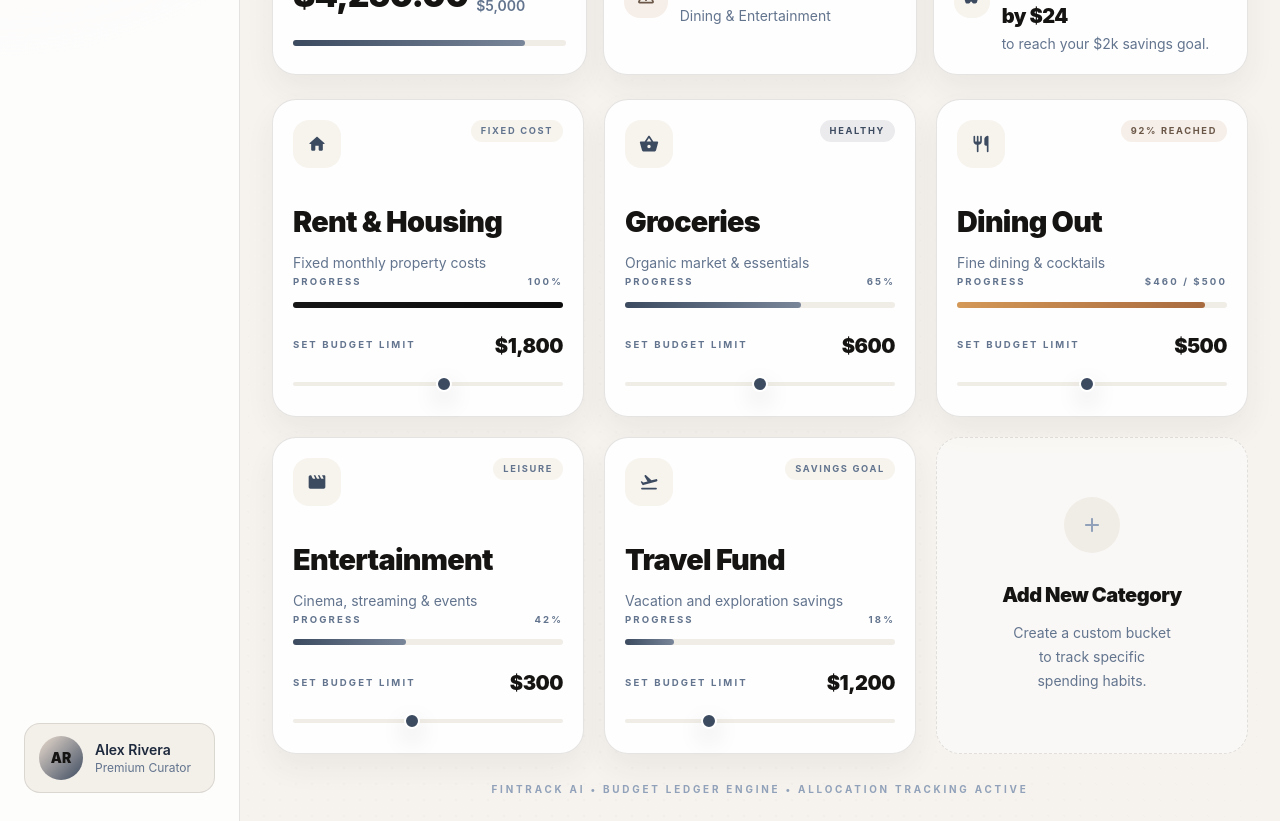
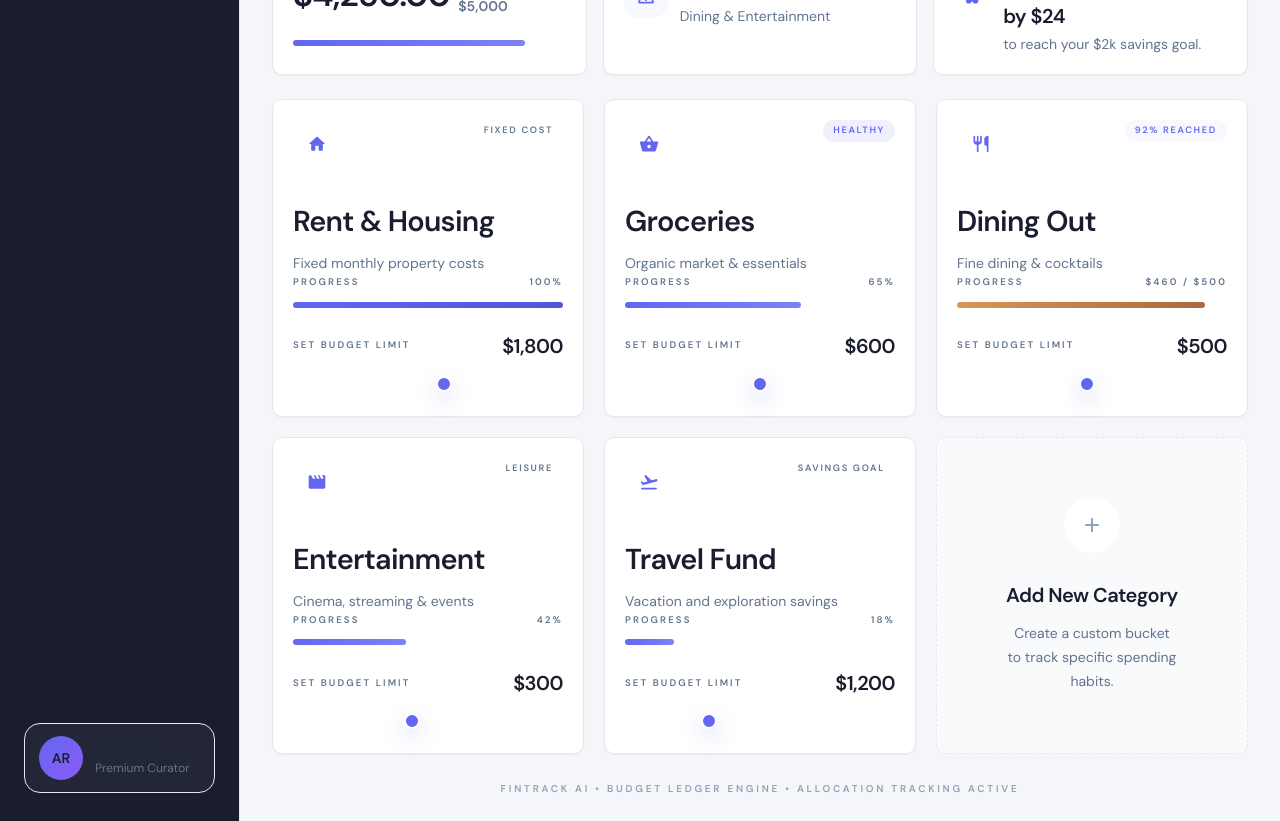
Before and after one commit to Chu29/fintrack-ai, a React (Vite) app in the folder client/: page /categories in a window 1280 px wide. Shown: the part 360-1181 px from the top of the page. Built offline with nearby package versions, Linux system fonts and the light colour scheme.

Commit message:
feat: update dashboard theme colors and shadows for improved UI consistency

```diff
--- a/client/src/index.css
+++ b/client/src/index.css
@@ -1,84 +1,94 @@
+@import url('https://fonts.googleapis.com/css2?family=DM+Sans:wght@400;500;600&display=swap');
 @import 'tailwindcss';
 
 @theme {
-  --color-dashboard-page: #f6f3ee;
-  --color-dashboard-sidebar: rgb(255 255 255 / 0.82);
-  --color-dashboard-card: rgb(255 255 255 / 0.92);
-  --color-dashboard-elevated: rgb(255 255 255 / 0.95);
-  --color-dashboard-inner: rgb(247 244 238 / 0.96);
-  --color-dashboard-profile: rgb(243 239 232 / 0.94);
-  --color-dashboard-control: rgb(240 236 229 / 0.96);
-  --color-dashboard-segmented: #e7e2d9;
+  --color-dashboard-page: #f5f6fa;
+  --color-dashboard-sidebar: #1a1d2e;
+  --color-dashboard-card: #ffffff;
+  --color-dashboard-elevated: #ffffff;
+  --color-dashboard-inner: #ffffff;
+  --color-dashboard-profile: rgba(255, 255, 255, 0.04);
+  --color-dashboard-control: #ffffff;
+  --color-dashboard-segmented: #f3f4f6;
   --color-dashboard-segmented-active: #ffffff;
-  --color-dashboard-nav-active: #eeebe4;
-  --color-dashboard-nav-hover: #f6f3ec;
-  --color-dashboard-alert-button: #171717;
-  --color-dashboard-alert-button-hover: #2a2a2a;
+  --color-dashboard-nav-active: rgba(255, 255, 255, 0.08);
+  --color-dashboard-nav-hover: rgba(255, 255, 255, 0.06);
+  --color-dashboard-alert-button: #6366f1;
+  --color-dashboard-alert-button-hover: #575af0;
   --color-dashboard-ring-inner: #ffffff;
-  --color-dashboard-income-bg: #edf0f4;
-  --color-dashboard-expense-bg: #efece7;
-  --color-dashboard-ink: #151412;
+  --color-dashboard-income-bg: #ecfdf5;
+  --color-dashboard-expense-bg: #fef2f2;
+  --color-dashboard-ink: #1a1d2e;
   --color-dashboard-on-accent: #ffffff;
   --color-dashboard-fab-text: #ffffff;
-  --color-dashboard-ghost: #1c2230;
+  --color-dashboard-ghost: #1a1d2e;
+  --color-dashboard-secondary: #9ca3af;
+  --color-dashboard-section: #4b5563;
+  --color-dashboard-success: #10b981;
+  --color-dashboard-danger: #ef4444;
 
-  --color-dashboard-accent: #3d4b60;
-  --color-dashboard-accent-strong: #161616;
-  --color-dashboard-accent-end: #0c0c0c;
-  --color-dashboard-accent-hover-start: #292929;
-  --color-dashboard-accent-hover-end: #151515;
-  --color-dashboard-accent-soft: #556277;
-  --color-dashboard-progress-end: #79869a;
+  --color-dashboard-accent: #6366f1;
+  --color-dashboard-accent-strong: #6366f1;
+  --color-dashboard-accent-end: #5255d8;
+  --color-dashboard-accent-hover-start: #5658e6;
+  --color-dashboard-accent-hover-end: #4f51d3;
+  --color-dashboard-accent-soft: #7c81f6;
+  --color-dashboard-progress-end: #7e81f7;
 
-  --color-dashboard-amber: #eadccf;
-  --color-dashboard-amber-soft: #7e6957;
-  --color-dashboard-amber-text: #6a5748;
+  --color-dashboard-amber: #eef2ff;
+  --color-dashboard-amber-soft: #6366f1;
+  --color-dashboard-amber-text: #6366f1;
   --color-dashboard-amber-button: #ffffff;
-  --color-dashboard-on-amber: #5c4939;
+  --color-dashboard-on-amber: #6366f1;
 
-  --color-dashboard-border: rgb(41 34 25 / 0.12);
-  --color-dashboard-border-soft: rgb(41 34 25 / 0.08);
-  --color-dashboard-border-hover: #cfc4b7;
-  --color-dashboard-alert-border: #ddd7ce;
-  --color-dashboard-advice-border: #ded6ca;
-  --color-dashboard-amber-border: #d4c6b5;
+  --color-dashboard-border: #e5e7eb;
+  --color-dashboard-border-soft: #eef2f7;
+  --color-dashboard-border-hover: #dbe0ea;
+  --color-dashboard-alert-border: #e5e7eb;
+  --color-dashboard-advice-border: #e5e7eb;
+  --color-dashboard-amber-border: #c7d2fe;
 
-  --shadow-dashboard-card: 0 14px 30px rgba(46, 39, 27, 0.06);
-  --shadow-dashboard-panel: 0 18px 40px rgba(46, 39, 27, 0.07);
-  --shadow-dashboard-alert: 0 18px 36px rgba(52, 43, 30, 0.06);
-  --shadow-dashboard-advice: 0 16px 34px rgba(74, 58, 36, 0.05);
-  --shadow-dashboard-accent: 0 10px 24px rgba(17, 17, 17, 0.15);
-  --shadow-dashboard-accent-fab: 0 12px 28px rgba(17, 17, 17, 0.18);
-  --shadow-dashboard-amber: 0 10px 24px rgba(154, 130, 98, 0.14);
-  --shadow-dashboard-inset: inset 0 0 0 1px rgba(61, 75, 96, 0.06);
-  --shadow-dashboard-focus: 0 0 0 3px rgba(61, 75, 96, 0.1);
+  --shadow-dashboard-card: 0 1px 2px rgba(16, 24, 40, 0.04);
+  --shadow-dashboard-panel: 0 1px 2px rgba(16, 24, 40, 0.04);
+  --shadow-dashboard-alert: 0 1px 2px rgba(16, 24, 40, 0.04);
+  --shadow-dashboard-advice: 0 1px 2px rgba(16, 24, 40, 0.04);
+  --shadow-dashboard-accent: 0 8px 20px rgba(99, 102, 241, 0.25);
+  --shadow-dashboard-accent-fab: 0 8px 20px rgba(99, 102, 241, 0.25);
+  --shadow-dashboard-amber: 0 8px 16px rgba(99, 102, 241, 0.2);
+  --shadow-dashboard-inset: inset 0 0 0 1px rgba(99, 102, 241, 0.3);
+  --shadow-dashboard-focus: 0 0 0 3px rgba(99, 102, 241, 0.15);
 
-  --radius-dashboard-card: 24px;
-  --radius-dashboard-panel: 28px;
+  --radius-dashboard-card: 10px;
+  --radius-dashboard-panel: 10px;
+}
+
+@layer base {
+  html,
+  body,
+  #root {
+    min-height: 100%;
+  }
+
+  body {
+    font-family: 'DM Sans', sans-serif;
+    font-weight: 400;
+    background: var(--color-dashboard-page);
+    color: var(--color-dashboard-ink);
+  }
 }
 
 @layer utilities {
-  .bg-dashboard-dots {
-    background-image: radial-gradient(rgba(61, 75, 96, 0.08) 1px, transparent 1px);
-    background-size: 16px 16px;
+  .bg-dashboard-avatar {
+    background-image: linear-gradient(135deg, #6366f1, #8b5cf6);
   }
 
-  .bg-dashboard-glow {
-    background-image:
-      radial-gradient(circle at top left, rgba(217, 205, 192, 0.42), transparent 24%),
-      radial-gradient(circle at top right, rgba(205, 214, 228, 0.34), transparent 20%),
-      radial-gradient(circle at bottom, rgba(246, 243, 238, 0), rgba(246, 243, 238, 0.98));
+  .font-bold,
+  .font-black,
+  .font-extrabold {
+    font-weight: 600 !important;
   }
 
-  .bg-dashboard-alert-gradient {
-    background-image: linear-gradient(180deg, rgba(255, 255, 255, 0.98), rgba(247, 243, 236, 0.98));
-  }
-
-  .bg-dashboard-advice-gradient {
-    background-image: linear-gradient(180deg, rgba(250, 245, 238, 0.98), rgba(244, 236, 226, 0.98));
-  }
-
-  .bg-dashboard-avatar {
-    background-image: linear-gradient(135deg, var(--color-dashboard-amber), var(--color-dashboard-accent));
+  .font-light {
+    font-weight: 400 !important;
   }
 }
```
